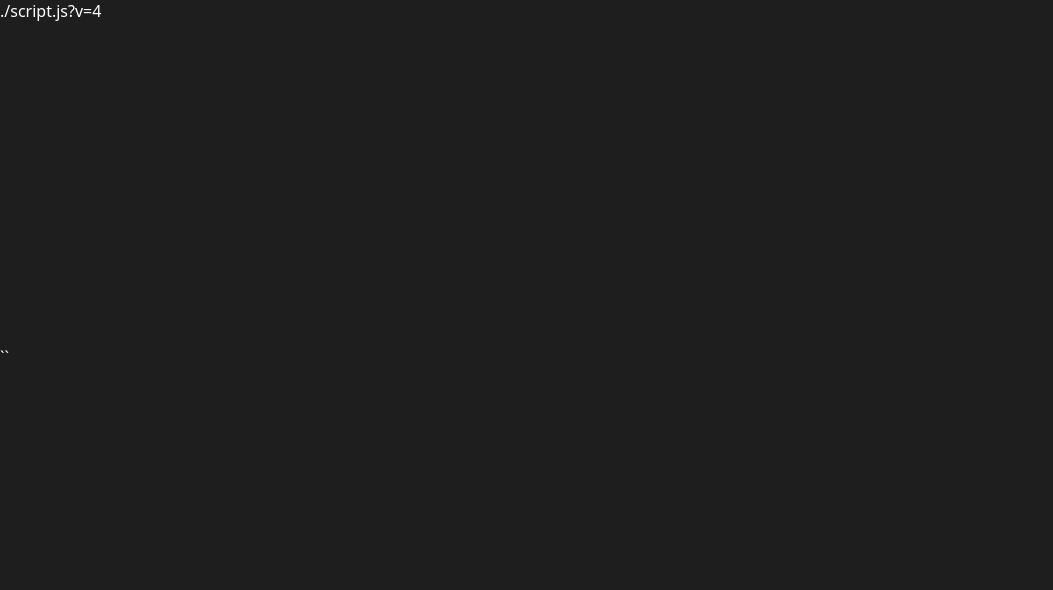
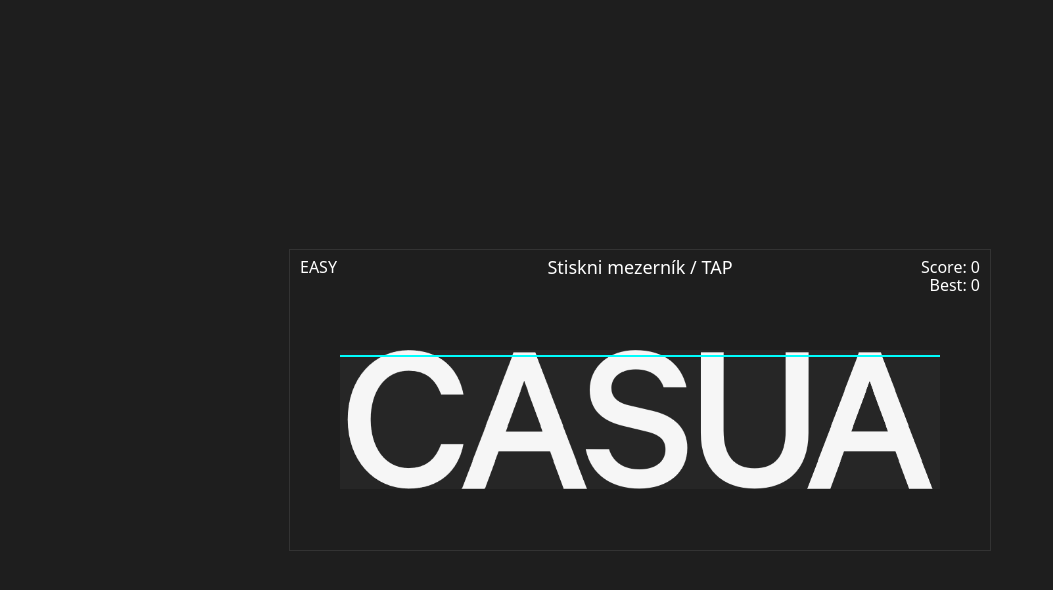
Before and after one commit to petrspada-hub/CASUA-Slicer, a plain HTML site: page index.html in a window 1280 px wide. Shown: the whole page, without its empty margins (0-1053 px from the left). Drawn offline with Linux system fonts and the light colour scheme.

Commit message:
Update index.html

```diff
--- a/index.html
+++ b/index.html
@@ -1,49 +1,14 @@
-
 <!doctype html>
 <html lang="cs">
 <head>
   <meta charset="utf-8" />
-  <meta name="viewport" content="width=device-width, initial-scale=1, maximum-scale=1, minimum-scale=1, user-scalable=no" />
   <title>CASUA Slicer (web)</title>
-
-  <style>
-    :root { --W: 700px; --H: 300px; }
-    html, body { height:100%; margin:0; background:#1e1e1e; color:#fff;
-      font-family: system-ui,-apple-system,Segoe UI,Roboto,Arial;
-      touch-action: manipulation; overscroll-behavior: none; -webkit-text-size-adjust:100%; }
-    .wrap { display:flex; justify-content:center; align-items:flex-start; padding:12px 8px; }
-    #app  { width:var(--W); height:var(--H); transform-origin: top center; }
-    canvas{ display:block; width:var(--W); height:var(--H); }
-  </style>
-
-  <!-- Relativní cesta + defer + cache buster -->
-  ./script.js?v=4</script>
+  <meta name="viewport" content="width=device-width, initial-scale=1" />
+  <link rel="icon" href="icon.png">
+  <link rel="stylesheet" href="style.css" />
 </head>
 <body>
-  <div class="wrap">
-    <div id="app">
-      <canvas id="game" width="700" height="300"></canvas>
-    </div>
-  </div>
-
-  <!-- Auto-scale + zákaz zoomu -->
-  <script>
-    function updateScale() {
-      const W=700, H=300;
-      const scaleW = Math.min(window.innerWidth / W, 1);
-      const scaleH = Math.min(window.innerHeight / (H+24), 1);
-      const scale  = Math.min(scaleW, scaleH);
-      const app = document.getElementById('app');
-      if (app) app.style.transform = `scale(${scale})`;
-    }
-    window.addEventListener('DOMContentLoaded', updateScale);
-    addEventListener('resize', updateScale);
-    addEventListener('orientationchange', updateScale);
-
-    document.addEventListener('gesturestart', e=>e.preventDefault());
-    document.addEventListener('dblclick', e=>e.preventDefault(), {passive:false});
-    document.addEventListener('wheel', e=>{ if(e.ctrlKey) e.preventDefault(); }, {passive:false});
-  </script>
+  <canvas id="game" width="700" height="300"></canvas>
+  <script src="script.js"></script>
 </body>
 </html>
-``
```
